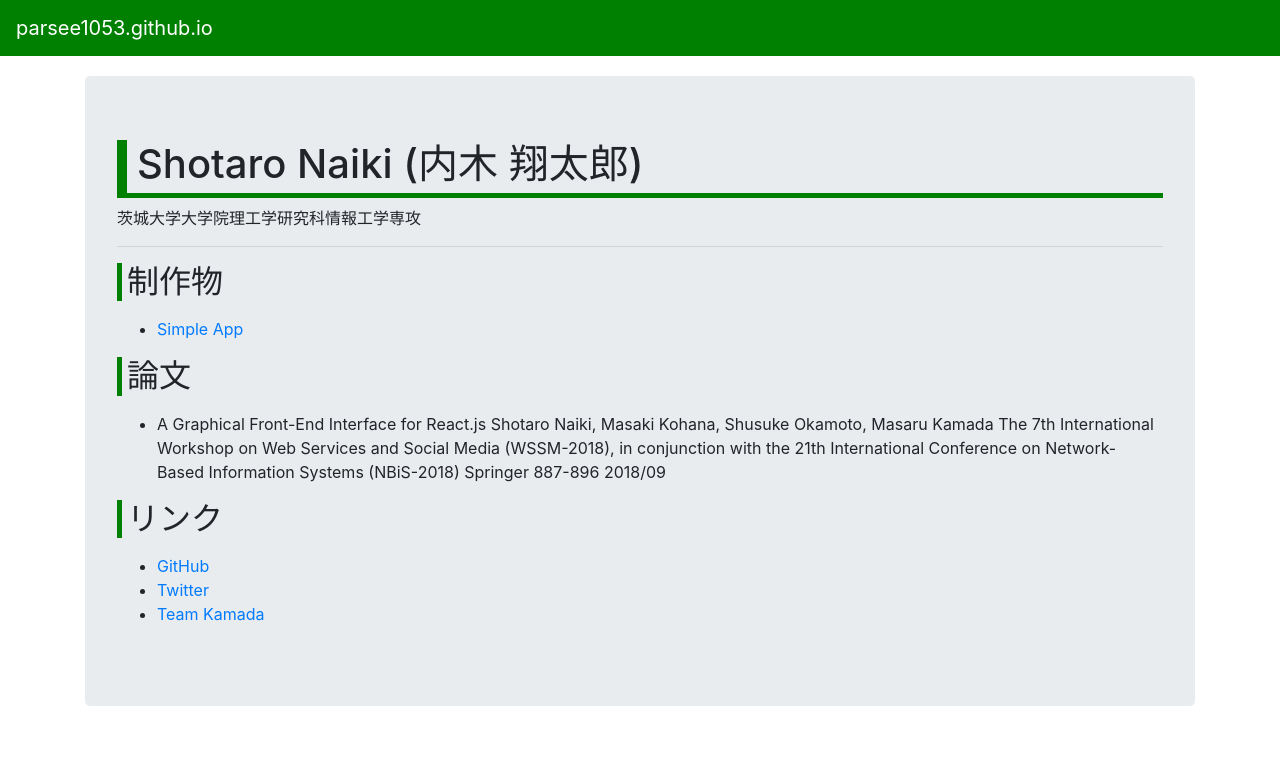
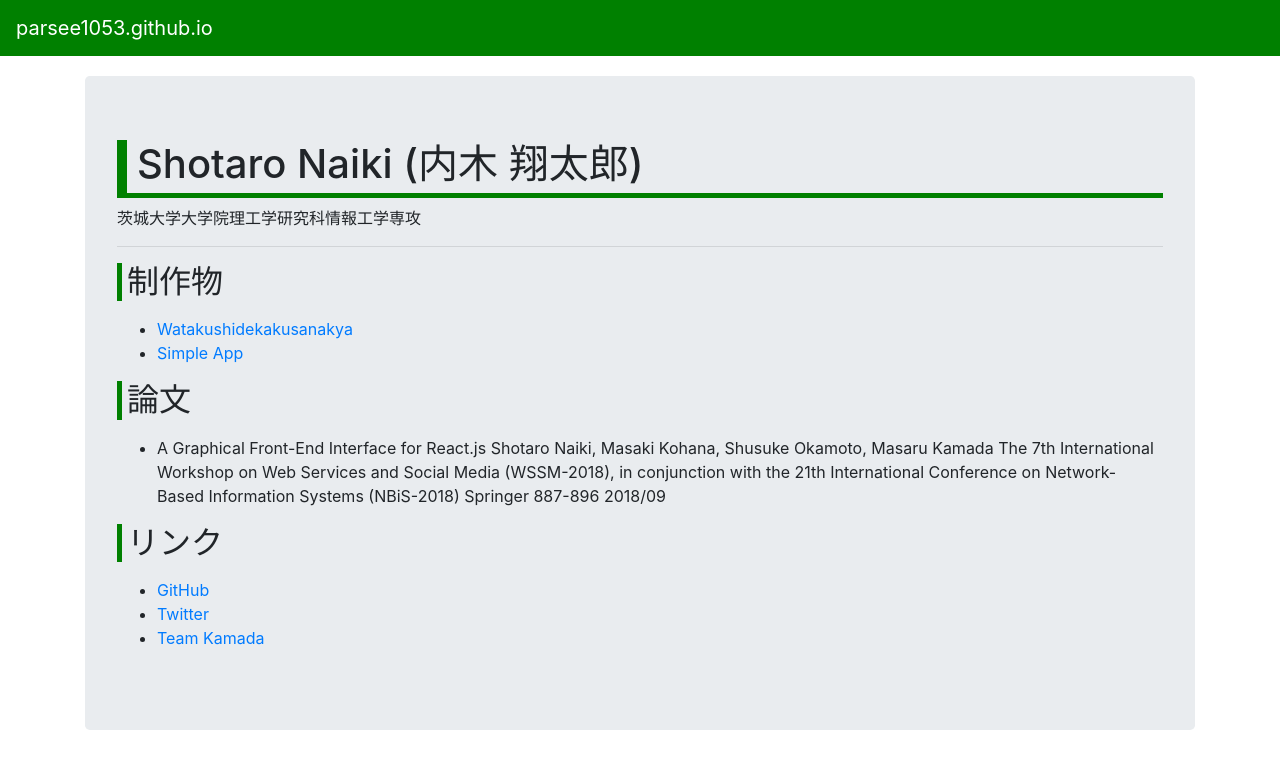
Before and after one commit to parsee1053/parsee1053.github.io, a plain HTML site: page index.html in a window 1280 px wide. Drawn offline with nearby package versions, Linux system fonts and the light colour scheme.

Commit message:
制作物を更新

```diff
--- a/index.html
+++ b/index.html
@@ -22,6 +22,7 @@
         <h2>制作物</h2>
         <p>
           <ul>
+            <li><a href="https://github.com/parsee1053/Watakushidekakusanakya" target="_blank" rel="noopener">Watakushidekakusanakya</a></li>
             <li><a href="https://github.com/parsee1053/simple-app" target="_blank" rel="noopener">Simple App</a></li>
           </ul>
         </p>
```
